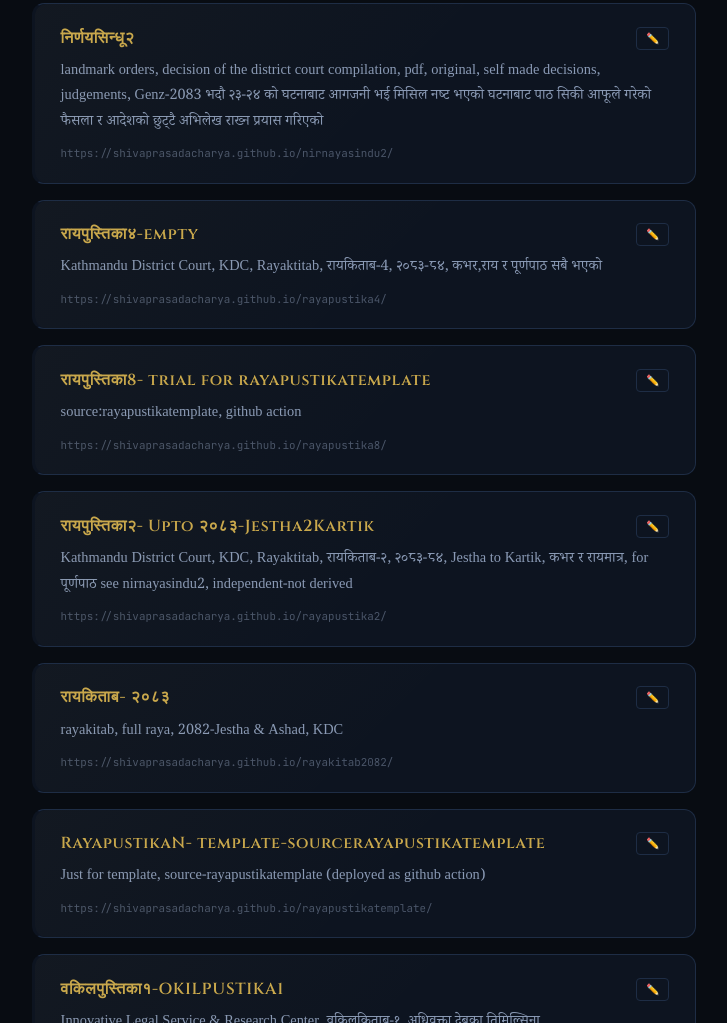
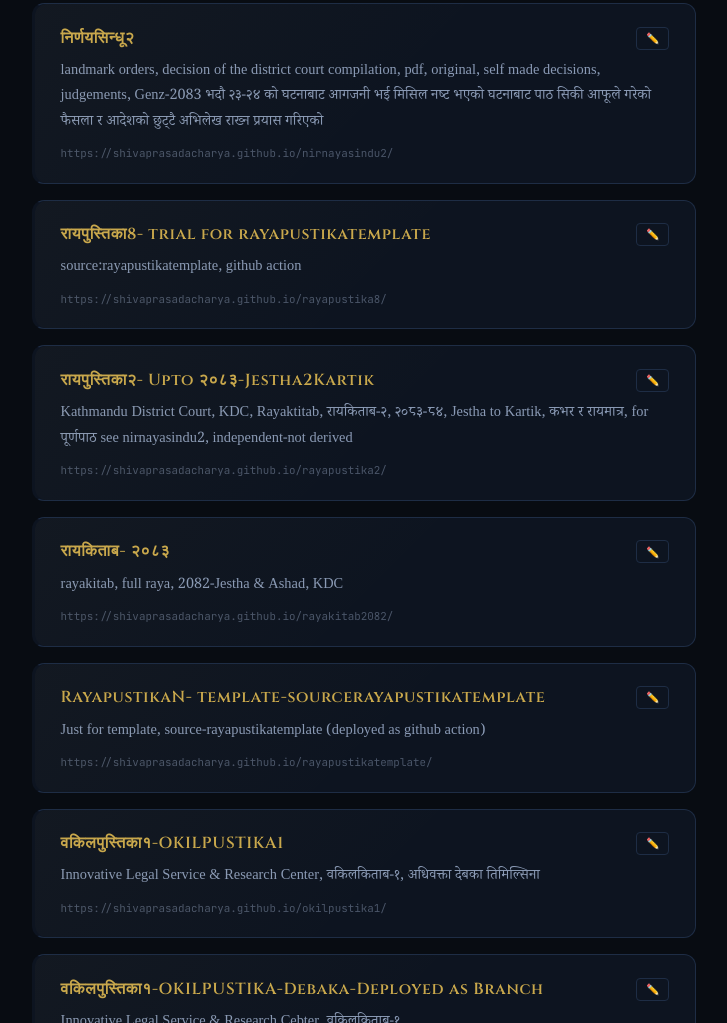
Before and after one commit to ShivaPrasadAcharya/link2, a plain HTML site: page index.html in a window 1280 px wide. Shown: the part 1757-2780 px from the top of the page, without its empty margins (276-1003 px from the left). Drawn offline with Linux system fonts and the light colour scheme.

Commit message:
Update index.html

```diff
--- a/index.html
+++ b/index.html
@@ -568,12 +568,7 @@ const LINKS = [
     description: "landmark orders, decision of the district court compilation, pdf, original, self made decisions, judgements, Genz-2083 भदौ  २३-२४ को घटनाबाट आगजनी भई मिसिल नष्ट भएको घटनाबाट पाठ सिकी आफूले गरेको फैसला र आदेशको छुट्टै अभिलेख राख्न प्रयास गरिएको"
   },
 
-      {
-    url:      "https://shivaprasadacharya.github.io/rayapustika4/",
-    title:    "रायपुस्तिका४-empty",
-    editUrl:  "https://github.com/ShivaPrasadAcharya/rayapustika4/blob/main/index.html",
-    description: "Kathmandu District Court, KDC, Rayaktitab, रायकिताब-4, २०८३-८४, कभर,राय र पूर्णपाठ सबै भएको"
-  },
+
       {
     url:      "https://shivaprasadacharya.github.io/rayapustika8/",
     title:    "रायपुस्तिका8- trial for rayapustikatemplate",
```
